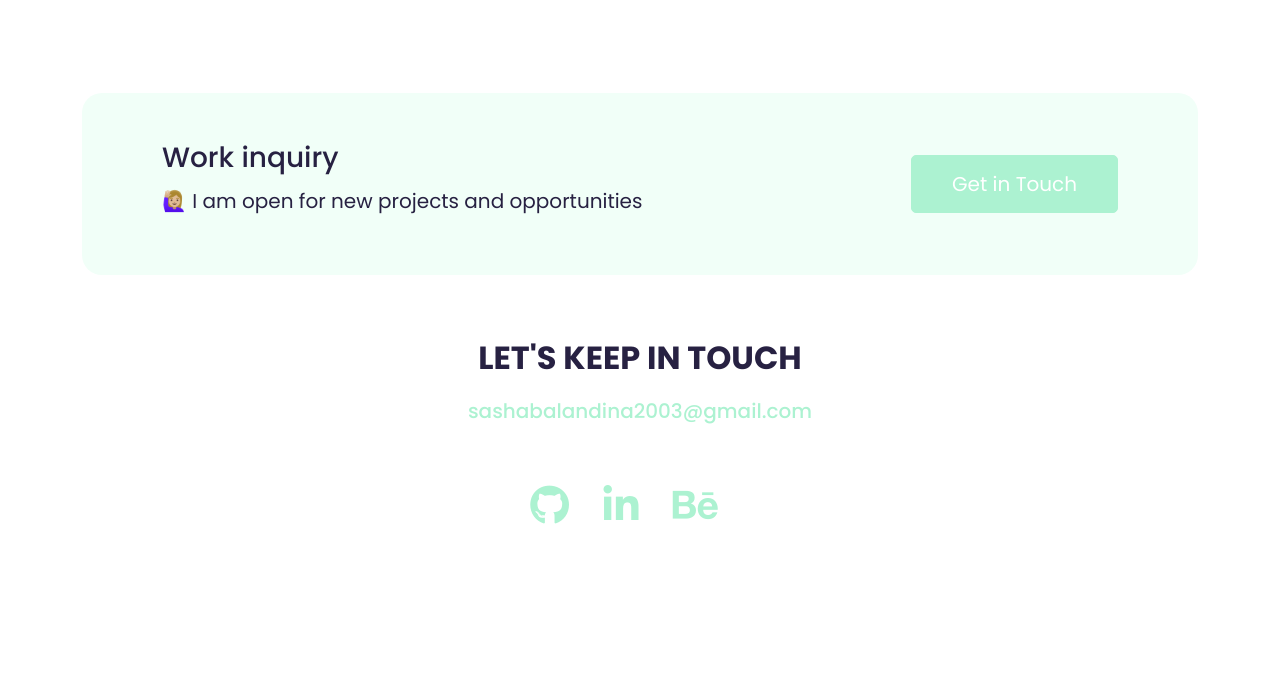
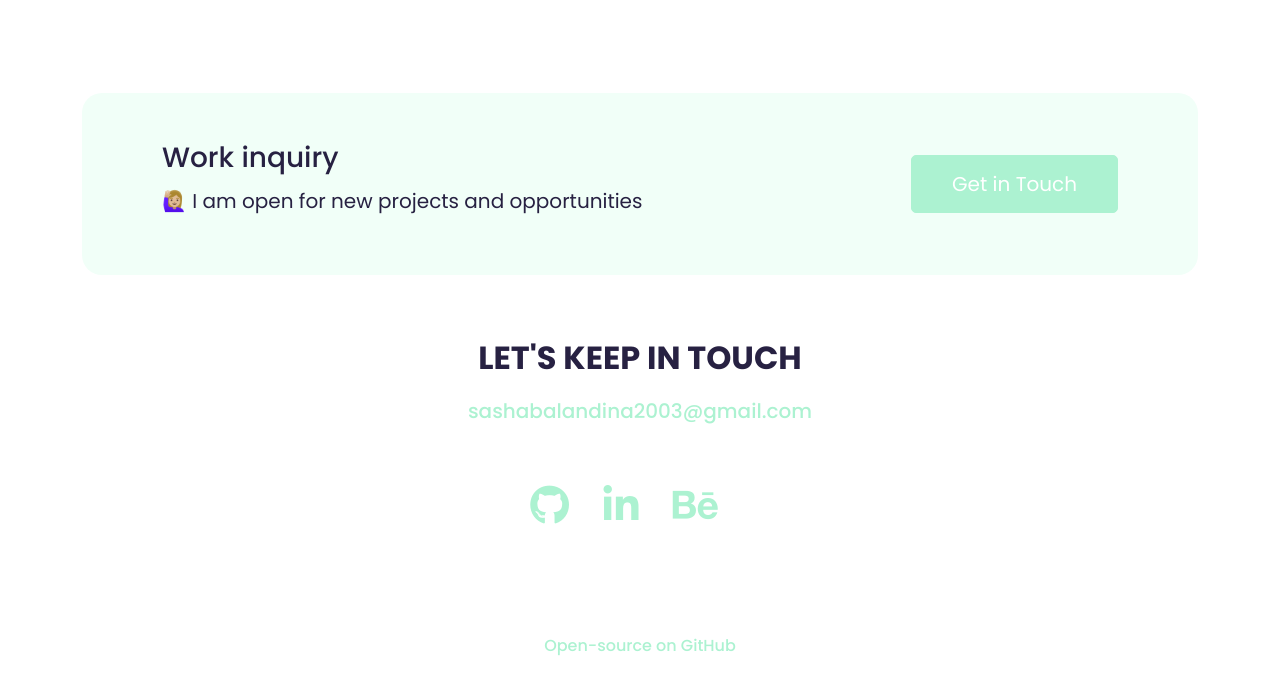
Before and after one commit to Aleksksa/portfolio, a plain HTML site: page index.html in a window 1280 px wide. Shown: the part 2915-3609 px from the top of the page. Before the commit the page ends 3537 px from the top, so only its background shows below. Drawn offline with nearby package versions, Linux system fonts and the light colour scheme.

Commit message:
feat: add link to github

```diff
--- a/index.html
+++ b/index.html
@@ -171,6 +171,9 @@
                     <i class="fa-brands fa-behance" class="social-icon"></i>
                 </a>
             </div>
+            <div class="footer-link">
+                <a href="https://github.com/Aleksksa/portfolio" target="_blank">Open-source on GitHub</a>
+            </div>
         </footer>
     </div>
 
--- a/src/style.css
+++ b/src/style.css
@@ -360,6 +360,17 @@ body{
     color: var(--primary-color);
 }
 
+.footer-link{
+    text-align: center;
+    font-size: 1rem;
+    color: var(--primary-color);
+    margin-top: 7rem;
+}
+
+.footer-link:hover{
+    text-decoration: underline;
+}
+
 /* About page */
 .main-navigation{
     margin-top: 3rem;
```
